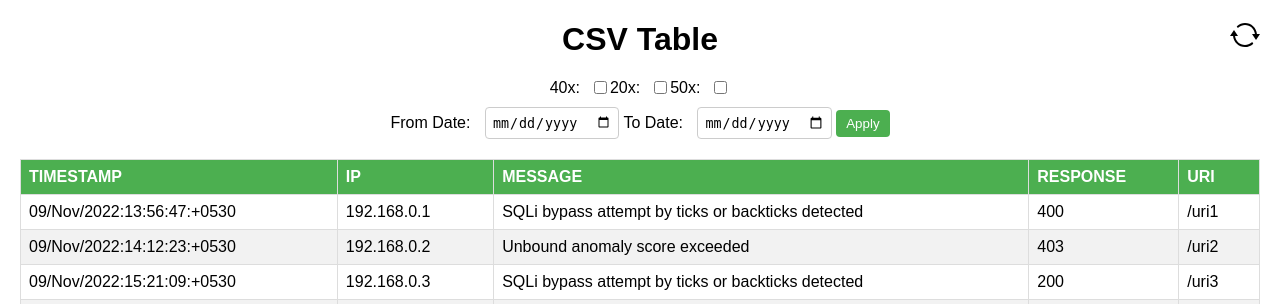
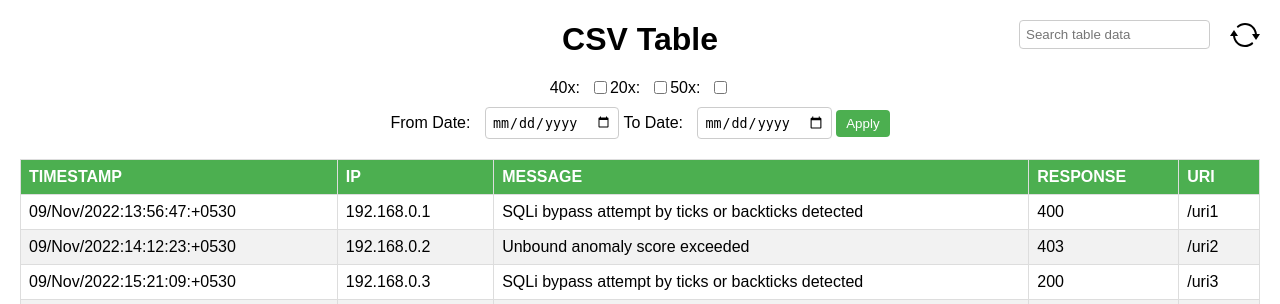
Before and after one commit to Arpan-tech-create/NEW_THREAT_DATA_TABLE, a Flask app: page / in a window 1280 px wide. Shown: the top 304 px of the page. Run offline with Flask 3, Linux system fonts and the light colour scheme.

Commit message:
'chnagesmade'

```diff
--- a/templates/table.html
+++ b/templates/table.html
@@ -80,6 +80,23 @@
             align-items: center;
             margin-bottom: 10px;
         }
+        .search-area {
+            position: absolute;
+            top: 20px;
+            right: 70px;
+        }
+
+        .search-input {
+            padding: 6px;
+            border-radius: 4px;
+            border: 1px solid #ccc;
+            outline: none;
+        }
+
+        .search-input:focus {
+            border-color: yellow;
+            box-shadow: 0 0 5px yellow;
+        }
     </style>
     <script>
         function rotateIcon() {
@@ -89,6 +106,26 @@
                 icon.style.transform = "rotate(0deg)";
             }, 2000); // Adjust the time as needed (in milliseconds)
         }
+        function filterTable() {
+            var input = document.getElementById('search-input');
+            var filter = input.value.toUpperCase();
+            var table = document.querySelector('.data');
+            var rows = table.getElementsByTagName('tr');
+
+            for (var i = 0; i < rows.length; i++) {
+                var cells = rows[i].getElementsByTagName('td');
+                var found = false;
+                for (var j = 0; j < cells.length; j++) {
+                    var cellText = cells[j].innerText.toUpperCase();
+                    if (cellText.indexOf(filter) > -1) {
+                        found = true;
+                        break;
+                    }
+                }
+                rows[i].style.display = found ? '' : 'none';
+            }
+        }
+
     </script>
 </head>
 <body>
@@ -121,6 +158,9 @@
             <path d="M15 3C12.031398 3 9.3028202 4.0834384 7.2070312 5.875A1.0001 1.0001 0 1 0 8.5058594 7.3945312C10.25407 5.9000929 12.516602 5 15 5C20.19656 5 24.450989 8.9379267 24.951172 14L22 14L26 20L30 14L26.949219 14C26.437925 7.8516588 21.277839 3 15 3zM4 10L0 16L3.0507812 16C3.562075 22.148341 8.7221607 27 15 27C17.968602 27 20.69718 25.916562 22.792969 24.125A1.0001 1.0001 0 1 0 21.494141 22.605469C19.74593 24.099907 17.483398 25 15 25C9.80344 25 5.5490109 21.062074 5.0488281 16L8 16L4 10z"/>
         </svg>
     </a>
+    <div class="search-area">
+        <input type="text" class="search-input" id="search-input" placeholder="Search table data" onkeyup="filterTable()">
+    </div>
     {{ table|safe }}
 </body>
 </html>
```
